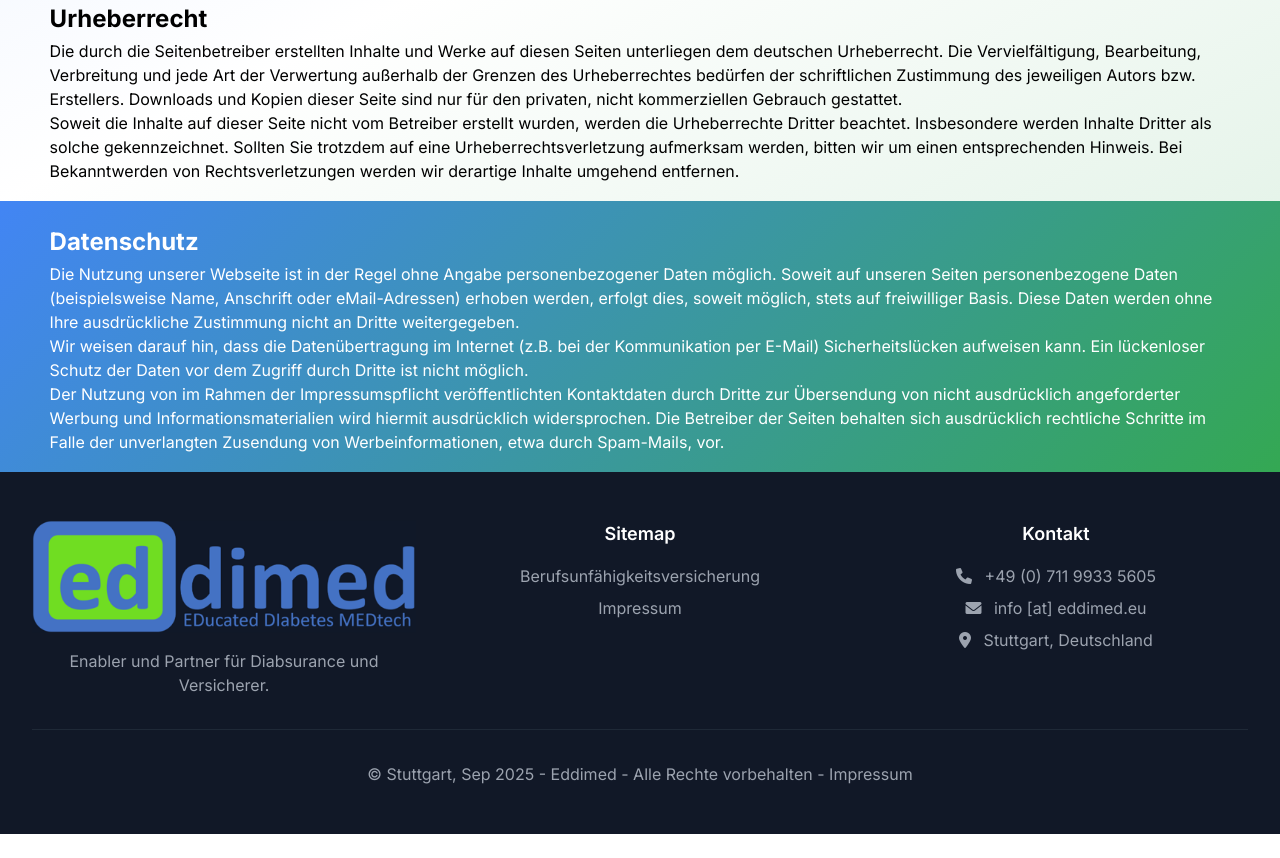
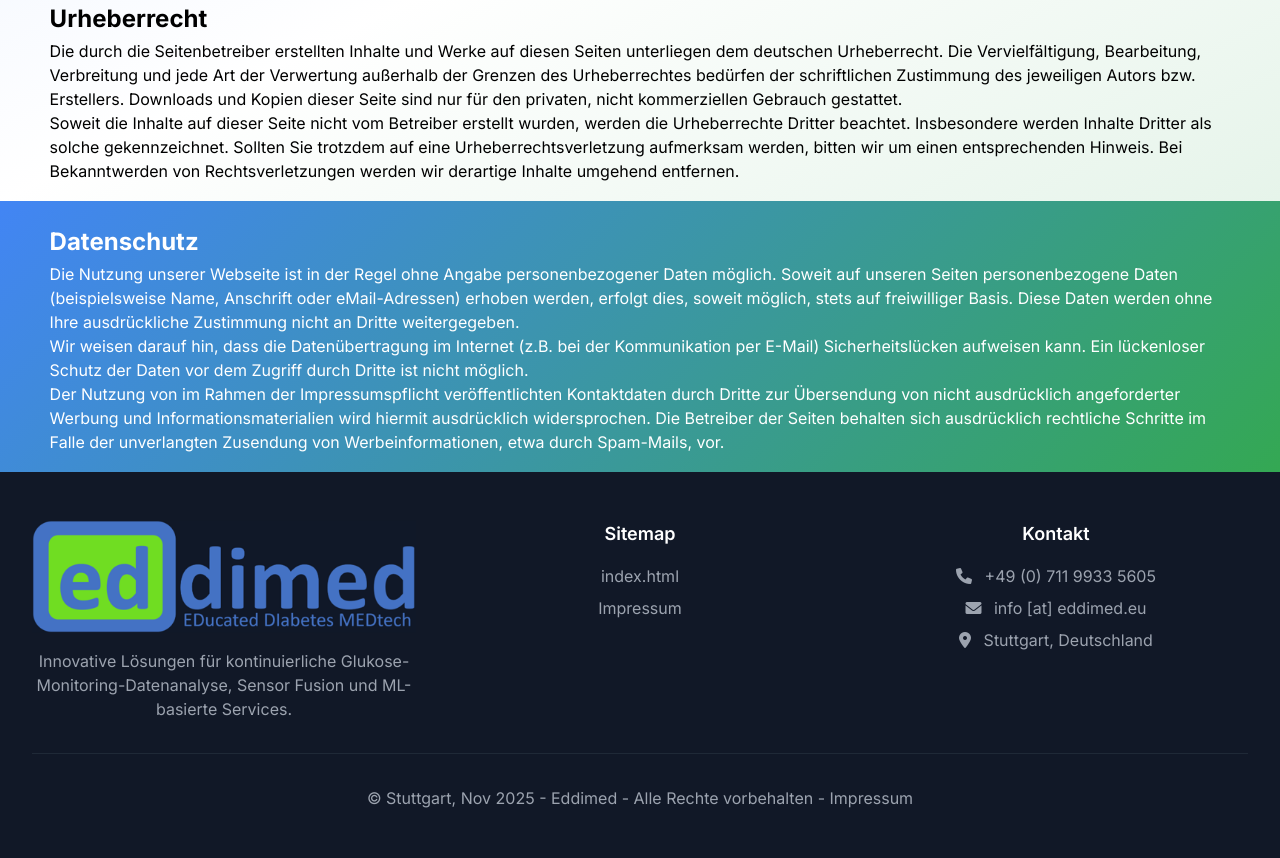
Before and after one commit to Eddimed/eddimed_webpage, a plain HTML site: page impressum.html in a window 1280 px wide. Shown: the part 1565-2423 px from the top of the page. Before the commit the page ends 2399 px from the top, so only its background shows below. Drawn offline with nearby package versions, Linux system fonts and the light colour scheme.

Commit message:
fix: minor fixes for impressum.html

```diff
--- a/impressum.html
+++ b/impressum.html
@@ -311,15 +311,15 @@
                 <div class="text-center">
                     <a href="index.html"><img src="img/eddimed_dark_bg_with_subtitle.png" alt="Eddimed Logo Dark BG" class="w-auto mb-4"></a>
                     <p class="text-gray-400">
-                        Enabler und Partner für <a href="https://diabsurance.de">Diabsurance</a> und Versicherer.
+                        Innovative Lösungen für kontinuierliche Glukose-Monitoring-Datenanalyse, Sensor Fusion und ML-basierte Services.
                     </p>
                 </div>
 
 
                 <div class="text-center">
-                    <a href="index.html#Versicherungen"><h4 class="text-lg font-semibold mb-4">Sitemap</h4></a>
+                    <h4 class="text-lg font-semibold mb-4">Sitemap</h4>
                     <ul class="space-y-2 text-gray-400 mb-6">
-                        <li><a href="bu.html" class="hover:text-white transition-colors duration-300">Berufsunfähigkeitsversicherung</a></li>
+                        <li><a href="index.html" class="hover:text-white transition-colors duration-300">index.html</a></li>
                         <li><a href="impressum.html" class="hover:text-white transition-colors duration-300">Impressum</a></li>
                     </ul>
                 </div>
@@ -345,7 +345,7 @@
             </div>
 
             <div class="border-t border-gray-800 mt-8 pt-8 text-center text-gray-400">
-                <p>&copy; <a href="https://www.openstreetmap.org/relation/2793104" target="_blank">Stuttgart</a>, Sep 2025 - Eddimed - Alle Rechte vorbehalten - <a href="impressum.html" class="hover:text-white transition-colors duration-300">Impressum</a></p>
+                <p>&copy; <a href="https://www.openstreetmap.org/relation/2793104" target="_blank">Stuttgart</a>, Nov 2025 - Eddimed - Alle Rechte vorbehalten - <a href="impressum.html" class="hover:text-white transition-colors duration-300">Impressum</a></p>
             </div>
         </div>
     </footer>
```
